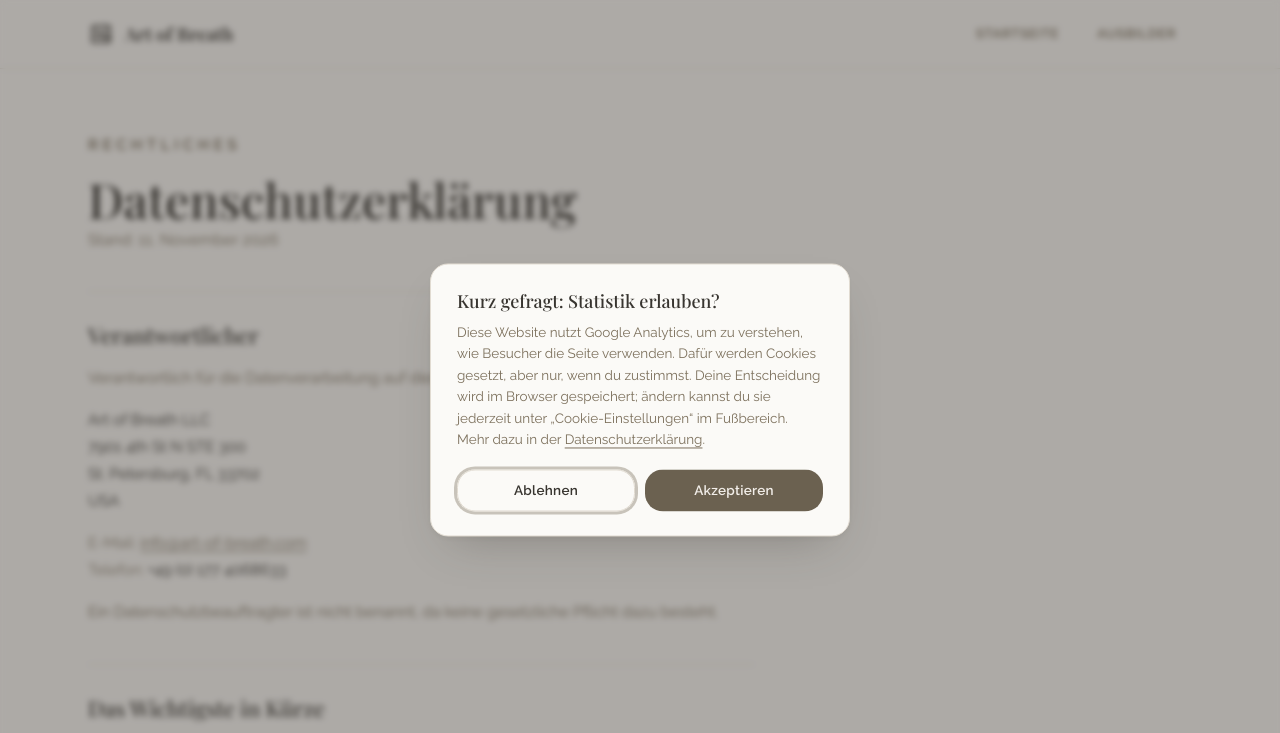
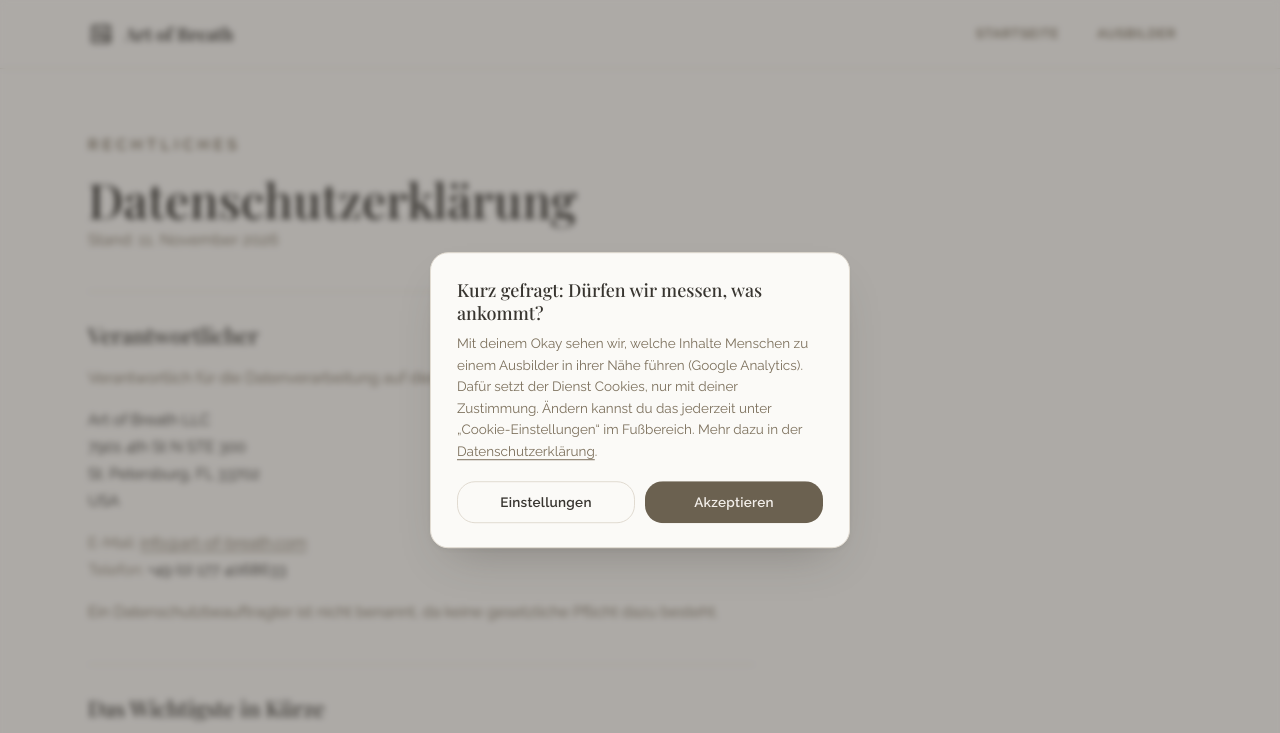
Before and after one commit to art-of-breath/aob-trainers, a plain HTML site: page datenschutz.html in a window 1280 px wide. Shown: the top 733 px of the page. Drawn offline with Linux system fonts and the light colour scheme; a web font is replaced by a local one.

Commit message:
Cookie-Hinweis: Einstellungen | Akzeptieren, Statistik auf Ebene 2, anonymer Zähler
Nicos Entscheidung 12.11.2026 (Asana 1220158834171960): Fokus auf dem Dialog, kürzerer Text,
Ablehnung nach 6 Monaten erneut fragen, Zählung nach n8n Rbgc5Yoo3SHz25z1. Datenschutz Abschnitt 4 ergänzt.

Co-Authored-By: Claude Fable 5.2 <noreply@anthropic.com>

```diff
--- a/datenschutz.html
+++ b/datenschutz.html
@@ -210,8 +210,9 @@
       <section>
         <h2>Cookies, Einwilligung und lokale Speicherung</h2>
         <p>Beim ersten Besuch zeigt die Website einen Cookie-Hinweis mit zwei Kategorien:</p>
-        <p><strong>Technisch notwendig (immer aktiv).</strong> Deine Auswahl im Cookie-Hinweis wird unter dem Eintrag <code>aob-consent</code> im lokalen Speicher deines Browsers (Local Storage) abgelegt: ob du der Statistik zugestimmt hast und wann. Erlaubt dein Browser keinen lokalen Speicher, etwa im privaten Modus, wird stattdessen ein Cookie mit demselben Namen und demselben Inhalt gesetzt. Beides verlässt deinen Browser nicht, wird an niemanden übermittelt und gilt für 12 Monate; danach fragt die Website erneut. Ohne diesen Eintrag könnte sich die Seite deine Entscheidung nicht merken. Rechtsgrundlage ist § 25 Abs. 2 TDDDG (unbedingt erforderlich) in Verbindung mit Art. 6 Abs. 1 lit. f DSGVO. Die Ausbilder-Karte setzt keine Cookies und braucht keine Einwilligung; Details dazu in Abschnitt 7.</p>
-        <p><strong>Statistik (nur mit Einwilligung).</strong> Erst wenn du „Akzeptieren“ wählst, lädt die Website Google Analytics und es werden die in Abschnitt 5 beschriebenen Cookies gesetzt. Wählst du „Ablehnen“, wird nichts von Google geladen und kein Statistik-Cookie gesetzt.</p>
+        <p><strong>Technisch notwendig (immer aktiv).</strong> Deine Auswahl im Cookie-Hinweis wird unter dem Eintrag <code>aob-consent</code> im lokalen Speicher deines Browsers (Local Storage) abgelegt: ob du der Statistik zugestimmt hast und wann. Erlaubt dein Browser keinen lokalen Speicher, etwa im privaten Modus, wird stattdessen ein Cookie mit demselben Namen und demselben Inhalt gesetzt. Beides verlässt deinen Browser nicht, wird an niemanden übermittelt und gilt bei einer Zustimmung für 12 Monate, bei einer Ablehnung für 6 Monate; danach fragt die Website erneut. Ohne diesen Eintrag könnte sich die Seite deine Entscheidung nicht merken. Rechtsgrundlage ist § 25 Abs. 2 TDDDG (unbedingt erforderlich) in Verbindung mit Art. 6 Abs. 1 lit. f DSGVO. Die Ausbilder-Karte setzt keine Cookies und braucht keine Einwilligung; Details dazu in Abschnitt 7.</p>
+        <p><strong>Statistik (nur mit Einwilligung).</strong> Erst wenn du „Akzeptieren“ wählst, lädt die Website Google Analytics und es werden die in Abschnitt 5 beschriebenen Cookies gesetzt. Unter „Einstellungen“ kannst du die Statistik abgewählt lassen und deine Auswahl speichern; dann wird nichts von Google geladen und kein Statistik-Cookie gesetzt.</p>
+        <p><strong>Zählung der Auswahl.</strong> Wir zählen, wie oft der Cookie-Hinweis gezeigt wird und welche Auswahl getroffen wird. Dafür geht bei der Anzeige und bei deiner Wahl eine Meldung an unseren Automatisierungsserver (Abschnitt 10): das Ereignis, deine Auswahl, ob Handy oder Computer, und die Uhrzeit. Gespeichert werden keine IP-Adresse und keine Kennung, und im Browser wird dafür nichts abgelegt. Die Zahlen lassen sich keiner Person zuordnen. Wir nutzen sie, um Einwilligungen nachweisen zu können und den Hinweis verständlich zu halten (Art. 6 Abs. 1 lit. f, Art. 7 Abs. 1 DSGVO).</p>
         <p>Deine Auswahl kannst du jederzeit über den Link „Cookie-Einstellungen“ im Fußbereich jeder Seite ändern. Widerrufst du eine erteilte Einwilligung, werden die Statistik-Cookies gelöscht und Google Analytics wird nicht mehr geladen.</p>
       </section>
 
--- a/js/cookie-consent.js
+++ b/js/cookie-consent.js
@@ -7,11 +7,18 @@
    element is created inside loadAnalytics() and nowhere else. The trainer map is not
    gated, it sets no cookies (see Datenschutzerklärung §7).
 
+   Layout since 2026-11-12 (Nico's decision, Asana 1220158834171960): first layer
+   "Einstellungen" (outline) | "Akzeptieren" (filled); second layer the Statistik box,
+   never pre-ticked, with "Auswahl speichern" | "Akzeptieren". Focus lands on the dialog,
+   not on a button. A refusal is asked again after 6 months, consent after 12. Every
+   display and every choice is counted anonymously (count(), n8n "Consent-Zähler"
+   Rbgc5Yoo3SHz25z1 → Google Sheet): event, choice, device type, time; no ID, nothing
+   stored in the browser. Described in datenschutz.html, section 4.
+
    Presentation changed on request 2026-08-03: a centred dialog over a dimmed page,
    instead of the bottom-left card the guide's step 5 originally described. It is modal
    now, so the page waits for an answer. What does not change, and is the part that
-   actually matters: declining is one click, in the same row, at the same size as
-   accepting. There is no pre-ticked box and no hidden decline layer.
+   still holds: there is no pre-ticked box, and nothing from Google loads before a yes.
 
    ─────────────────────────────────────────────────────────────────────────────
    MEASUREMENT_ID is the GA4 property "art-of-breath.com" (account "Art of Breath",
@@ -24,7 +31,22 @@
 
   var MEASUREMENT_ID = 'G-BDV0S4ZF69';   // GA4 property art-of-breath.com (2026-10-28)
   var STORAGE_KEY    = 'aob-consent';
-  var CONSENT_MAX_AGE = 365 * 24 * 60 * 60 * 1000;   // 12 months, then ask again
+  var CONSENT_MAX_AGE = 365 * 24 * 60 * 60 * 1000;   // consent: 12 months, then ask again
+  var DECLINE_MAX_AGE = 182 * 24 * 60 * 60 * 1000;   // refusal: 6 months, then ask again
+  var COUNTER_URL    = 'https://n8n.nicosmat.com/webhook/consent-zaehler';
+
+  /* Anonymous counter: which event, which choice, phone or computer. No ID, no storage.
+     Only the live site counts, so previews and local work do not skew the rates. */
+  function count(ereignis, analytics) {
+    if (!/(^|\.)art-of-breath\.com$/.test(location.hostname)) return;
+    try {
+      var body = { seite: 'art-of-breath.com', ereignis: ereignis,
+                   geraet: window.matchMedia('(max-width: 767px)').matches ? 'mobil' : 'desktop' };
+      if (typeof analytics === 'boolean') body.statistik = analytics;
+      fetch(COUNTER_URL, { method: 'POST', headers: { 'Content-Type': 'application/json' },
+                           body: JSON.stringify(body), keepalive: true }).catch(function () {});
+    } catch (e) { /* the counter must never get in the way */ }
+  }
   var PRIVACY_URL    = 'datenschutz.html';
 
   /* ---------- where the choice lives -------------------------------------- */
@@ -63,7 +85,8 @@
       var parsed = JSON.parse(raw);
       if (!parsed || parsed.v !== 1 || typeof parsed.analytics !== 'boolean') return null;
       var ts = Date.parse(parsed.ts);
-      if (!isFinite(ts) || (Date.now() - ts) > CONSENT_MAX_AGE) return null;
+      var maxAge = parsed.analytics ? CONSENT_MAX_AGE : DECLINE_MAX_AGE;
+      if (!isFinite(ts) || (Date.now() - ts) > maxAge) return null;
       return parsed;
     } catch (e) {
       return null;   // private mode / storage disabled: behave as if nothing was stored
@@ -183,6 +206,17 @@
     '.aob-cc-btn-solid { background: var(--btn, #6B6150); color: var(--inverse, #F2EEE9); }',
     '.aob-cc-btn-solid:hover { background: var(--btn-hover, #5B5244); }',
     '.aob-cc-btn:focus-visible { outline: none; box-shadow: 0 0 0 3px rgba(124,112,92,.4); }',
+    '.aob-cc:focus { outline: none; }',
+    '.aob-cc-opts { display: none; margin: 0 0 18px; }',
+    '.aob-cc.is-details .aob-cc-opts { display: block; }',
+    '.aob-cc-opt {',
+    '  display: flex; gap: 12px; align-items: flex-start; cursor: pointer;',
+    '  border: 1px solid var(--line, #E1DBD1); border-radius: 14px; padding: 12px 14px;',
+    '  font-size: 13.5px; line-height: 1.45; color: var(--ink, #383530);',
+    '}',
+    '.aob-cc-opt input { margin: 3px 0 0; width: 16px; height: 16px; flex: none; accent-color: var(--btn, #6B6150); }',
+    '.aob-cc-opt small { display: block; font-size: 13px; color: var(--muted, #7C705C); }',
+    '.aob-cc.is-details .aob-cc-actions { flex-direction: column; }',
     '@media (max-width: 560px) {',
     '  .aob-cc { width: calc(100vw - 28px); padding: 22px 20px 20px; }',
     '}',
@@ -215,29 +249,47 @@
     banner.setAttribute('aria-modal', 'true');
     banner.setAttribute('aria-labelledby', 'aob-cc-title');
     banner.innerHTML =
-      '<h2 class="aob-cc-title" id="aob-cc-title">Kurz gefragt: Statistik erlauben?</h2>' +
-      '<p class="aob-cc-text">Diese Website nutzt Google Analytics, um zu verstehen, wie Besucher ' +
-        'die Seite verwenden. Dafür werden Cookies gesetzt, aber nur, wenn du zustimmst. Deine ' +
-        'Entscheidung wird im Browser gespeichert; ändern kannst du sie jederzeit unter ' +
-        '„Cookie-Einstellungen“ im Fußbereich. Mehr dazu in der ' +
-        '<a href="' + PRIVACY_URL + '">Datenschutzerklärung</a>.</p>' +
+      '<h2 class="aob-cc-title" id="aob-cc-title">Kurz gefragt: Dürfen wir messen, was ankommt?</h2>' +
+      '<p class="aob-cc-text">Mit deinem Okay sehen wir, welche Inhalte Menschen zu einem Ausbilder ' +
+        'in ihrer Nähe führen (Google Analytics). Dafür setzt der Dienst Cookies, nur mit deiner ' +
+        'Zustimmung. Ändern kannst du das jederzeit unter „Cookie-Einstellungen“ im Fußbereich. ' +
+        'Mehr dazu in der <a href="' + PRIVACY_URL + '">Datenschutzerklärung</a>.</p>' +
+      '<div class="aob-cc-opts">' +
+        '<label class="aob-cc-opt"><input type="checkbox" data-aob-cc="analytics" />' +
+          '<span><strong>Statistik</strong><small>Google Analytics: welche Seiten wie genutzt werden.</small></span></label>' +
+      '</div>' +
       '<div class="aob-cc-actions">' +
-        '<button type="button" class="aob-cc-btn aob-cc-btn-quiet" data-aob-cc="decline">Ablehnen</button>' +
+        '<button type="button" class="aob-cc-btn aob-cc-btn-quiet" data-aob-cc="settings">Einstellungen</button>' +
         '<button type="button" class="aob-cc-btn aob-cc-btn-solid" data-aob-cc="accept">Akzeptieren</button>' +
       '</div>';
+    banner.tabIndex = -1;
 
-    banner.querySelector('[data-aob-cc="decline"]').addEventListener('click', function () { decide(false); });
+    /* One quiet button, two jobs: on the first layer it opens the categories, on the
+       second it saves what is ticked. */
+    banner.querySelector('[data-aob-cc="settings"]').addEventListener('click', function () {
+      if (banner.classList.contains('is-details')) {
+        decide(banner.querySelector('[data-aob-cc="analytics"]').checked);
+      } else {
+        showDetails(true);
+        count('einstellungen');
+      }
+    });
     banner.querySelector('[data-aob-cc="accept"]').addEventListener('click', function () { decide(true); });
 
     document.body.appendChild(banner);
     return banner;
   }
 
+  function showDetails(on) {
+    banner.classList.toggle('is-details', on);
+    banner.querySelector('[data-aob-cc="settings"]').textContent = on ? 'Auswahl speichern' : 'Einstellungen';
+  }
+
   /* The dialog covers the page, so keyboard focus has to stay inside it and the page
      behind must not scroll away underneath. Locking the scrollbar away would shift the
      layout, so its width is added back as padding. */
   function focusables() {
-    return banner ? [].slice.call(banner.querySelectorAll('a[href], button')) : [];
+    return banner ? [].slice.call(banner.querySelectorAll('a[href], button, input')).filter(function (n) { return n.offsetParent !== null; }) : [];
   }
 
   function lockScroll(on) {
@@ -258,13 +310,18 @@
   function openBanner(trigger) {
     var el = buildBanner();
     lastFocus = trigger || document.activeElement;
+    // Someone who already chose and comes back through the footer wants the categories.
+    var stored = readConsent();
+    showDetails(!!stored);
+    el.querySelector('[data-aob-cc="analytics"]').checked = !!(stored && stored.analytics);
+    if (!stored) count('gezeigt');
     lockScroll(true);
     // Next frame, so the opening transition actually runs from the closed state.
     requestAnimationFrame(function () {
       scrim.classList.add('is-open');
       el.classList.add('is-open');
     });
-    el.querySelector('[data-aob-cc="decline"]').focus();
+    el.focus();
   }
 
   function closeBanner() {
@@ -285,6 +342,7 @@
     var wasGranted = !!(previous && previous.analytics);
 
     writeConsent(analytics);
+    count(previous ? 'geaendert' : analytics ? 'akzeptiert' : 'abgelehnt', analytics);
     closeBanner();
 
     if (analytics) {
```
